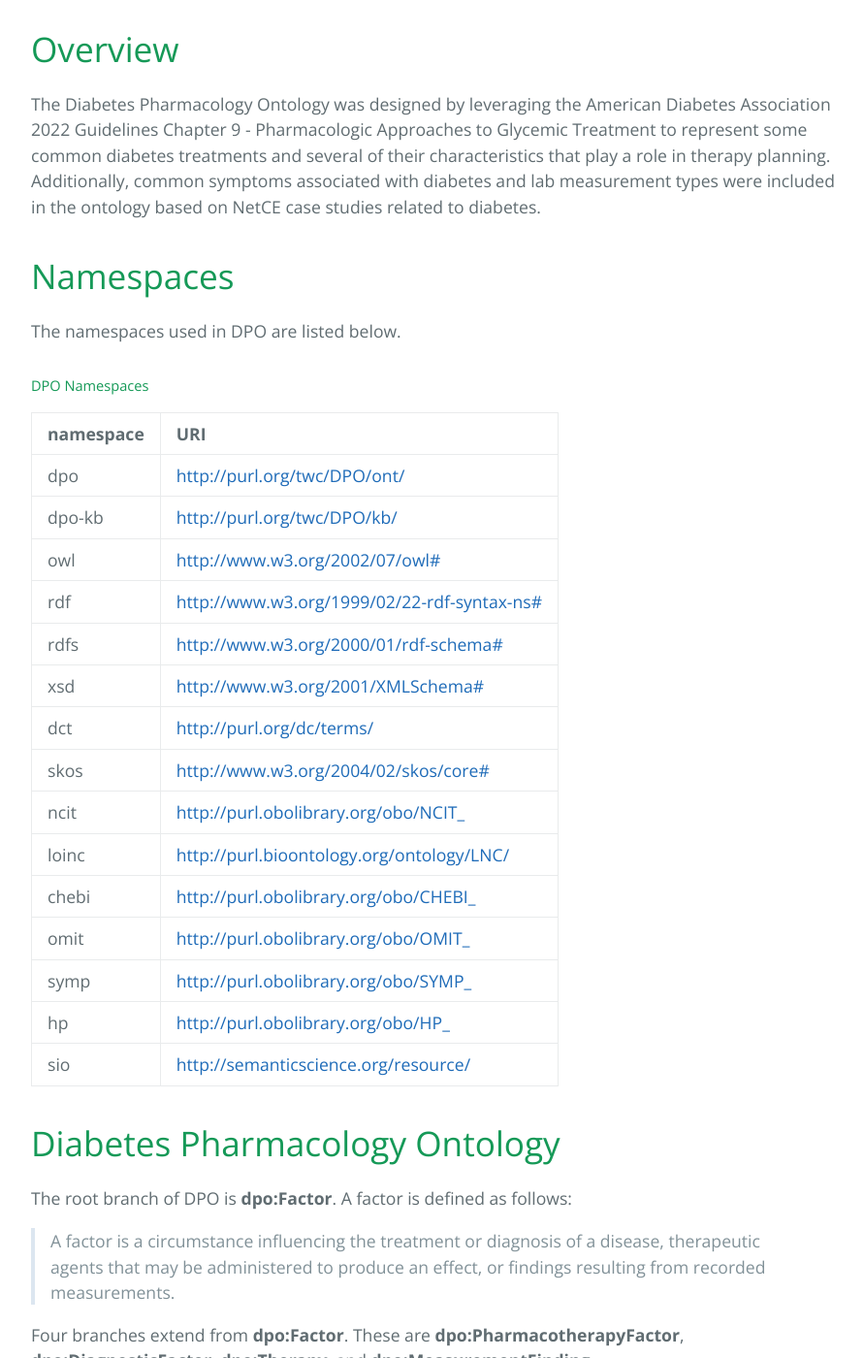
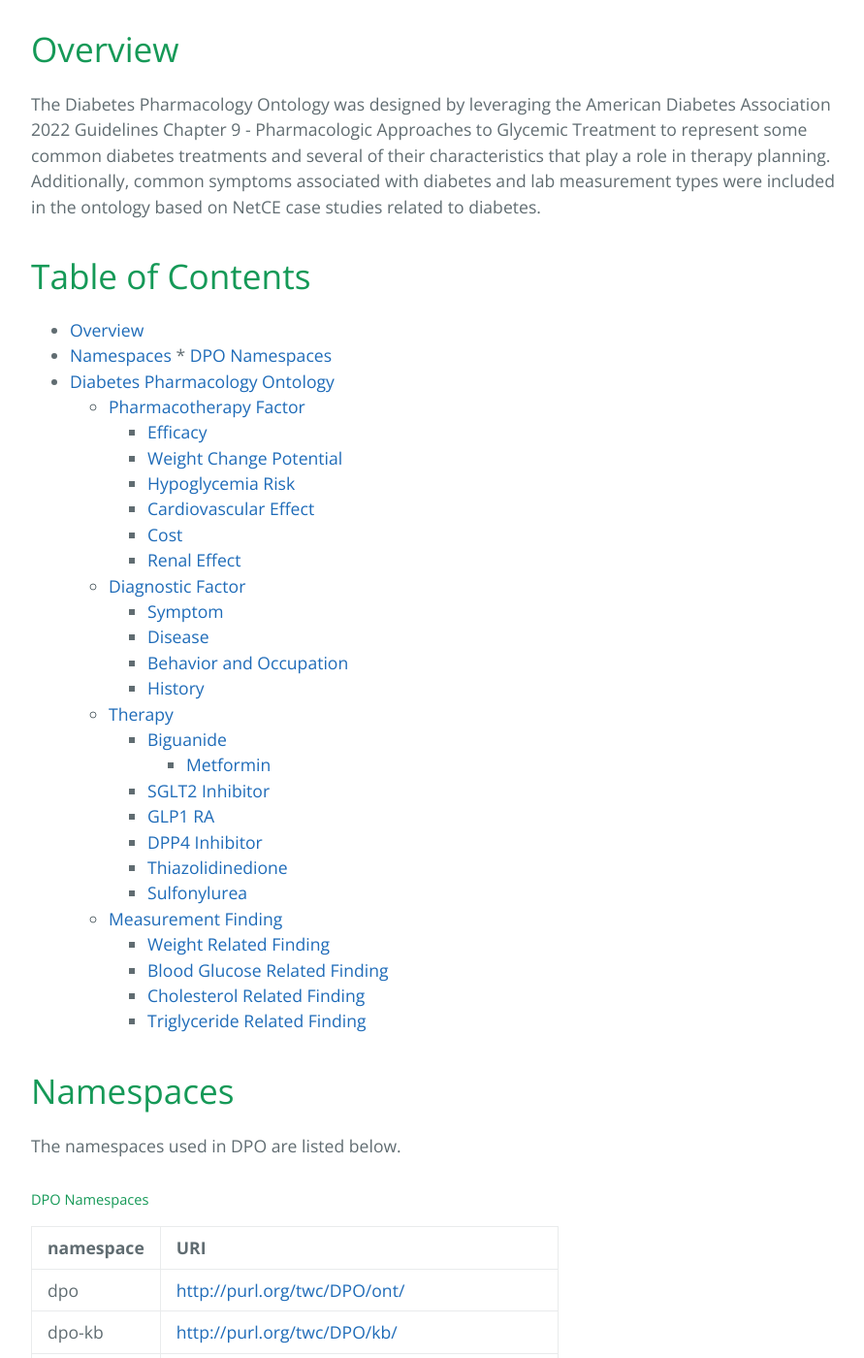
Before and after one commit to tetherless-world/diabetes-pharmacology-ontology, a Jekyll site: the page built from docs/index.md, in a window 1280 px wide and 1400 px high, scrolled down 421 px. Shown: the whole window at 97% size, without its empty margins (192-1083 px from the left). Built offline with Jekyll 4.4.1, drawn with Linux system fonts in a browser that asks for light colours; our own code applies the rules of GitHub Pages for plain Markdown files.

Commit message:
added initial table of contents

```diff
--- a/docs/index.md
+++ b/docs/index.md
@@ -6,6 +6,36 @@ layout: default
 
 The Diabetes Pharmacology Ontology was designed by leveraging the American Diabetes Association 2022 Guidelines Chapter 9 - Pharmacologic Approaches to Glycemic Treatment to represent some common diabetes treatments and several of their characteristics that play a role in therapy planning. Additionally, common symptoms associated with diabetes and lab measurement types were included in the ontology based on NetCE case studies related to diabetes.
 
+# Table of Contents
+- [Overview](#overview)
+- [Namespaces](#namespaces)
+        * [DPO Namespaces](#dpo-namespaces)
+- [Diabetes Pharmacology Ontology](#diabetes-pharmacology-ontology)
+  * [Pharmacotherapy Factor](#pharmacotherapy-factor)
+    + [Efficacy](#efficacy)
+    + [Weight Change Potential](#weight-change-potential)
+    + [Hypoglycemia Risk](#hypoglycemia-risk)
+    + [Cardiovascular Effect](#cardiovascular-effect)
+    + [Cost](#cost)
+    + [Renal Effect](#renal-effect)
+  * [Diagnostic Factor](#diagnostic-factor)
+    + [Symptom](#symptom)
+    + [Disease](#disease)
+    + [Behavior and Occupation](#behavior-and-occupation)
+    + [History](#history)
+  * [Therapy](#therapy)
+    + [Biguanide](#biguanide)
+      - [Metformin](#metformin)
+    + [SGLT2 Inhibitor](#sglt2-inhibitor)
+    + [GLP1 RA](#glp1-ra)
+    + [DPP4 Inhibitor](#dpp4-inhibitor)
+    + [Thiazolidinedione](#thiazolidinedione)
+    + [Sulfonylurea](#sulfonylurea)
+  * [Measurement Finding](#measurement-finding)
+    + [Weight Related Finding](#weight-related-finding)
+    + [Blood Glucose Related Finding](#blood-glucose-related-finding)
+    + [Cholesterol Related Finding](#cholesterol-related-finding)
+    + [Triglyceride Related Finding](#triglyceride-related-finding)
 
 # Namespaces
 
```
